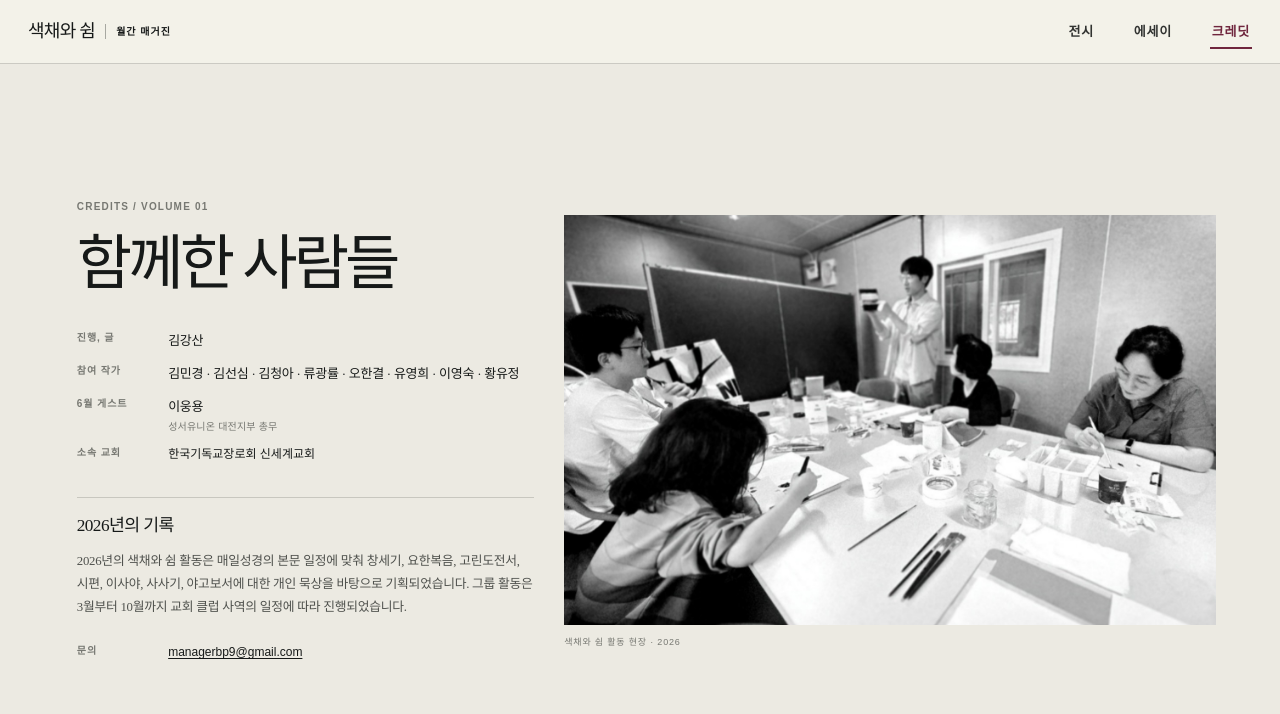
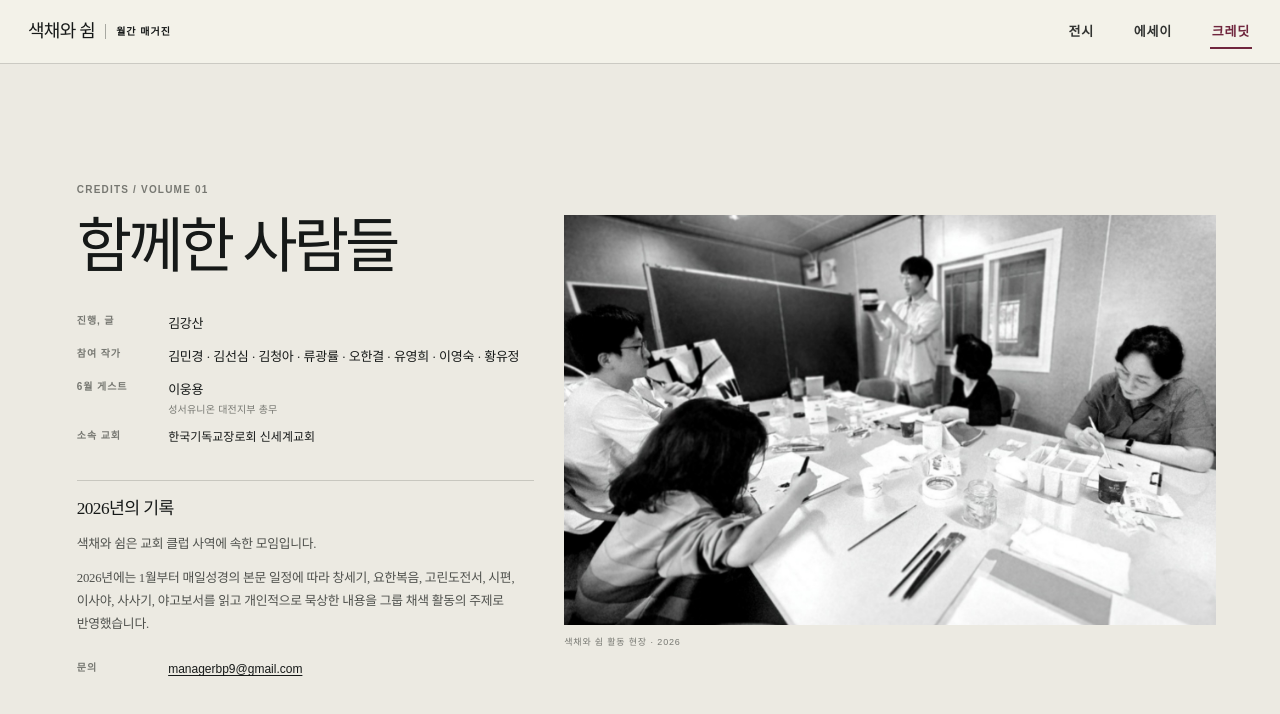
Before and after one commit to colorandrest/colorandrest.github.io, a Next.js app: page /credits in a window 1280 px wide. Shown: the top 714 px of the page. Built offline with nearby package versions, Linux system fonts and the light colour scheme; a web font is replaced by a local one.

Commit message:
Update credits to approved Color and Rest activity description

```diff
--- a/app/credits/page.tsx
+++ b/app/credits/page.tsx
@@ -74,7 +74,10 @@ export default function CreditsPage() {
             <div className="year-review-overview">
               <h2>2026년의 기록</h2>
               <p className="year-review-summary">
-                2026년의 색채와 쉼 활동은 매일성경의 본문 일정에 맞춰 창세기, 요한복음, 고린도전서, 시편, 이사야, 사사기, 야고보서에 대한 개인 묵상을 바탕으로 기획되었습니다. 그룹 활동은 3월부터 10월까지 교회 클럽 사역의 일정에 따라 진행되었습니다.
+                색채와 쉼은 교회 클럽 사역에 속한 모임입니다.
+              </p>
+              <p className="year-review-summary" style={{ marginTop: "0.85em" }}>
+                2026년에는 1월부터 매일성경의 본문 일정에 따라 창세기, 요한복음, 고린도전서, 시편, 이사야, 사사기, 야고보서를 읽고 개인적으로 묵상한 내용을 그룹 채색 활동의 주제로 반영했습니다.
               </p>
               <div
                 className="year-review-credits"
```
